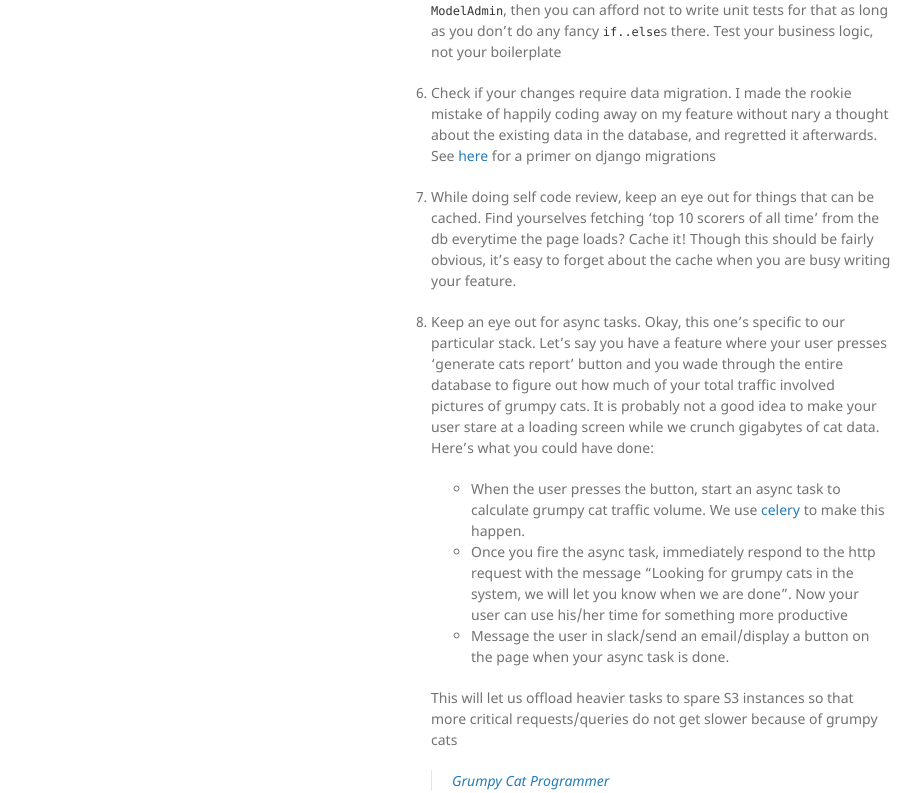
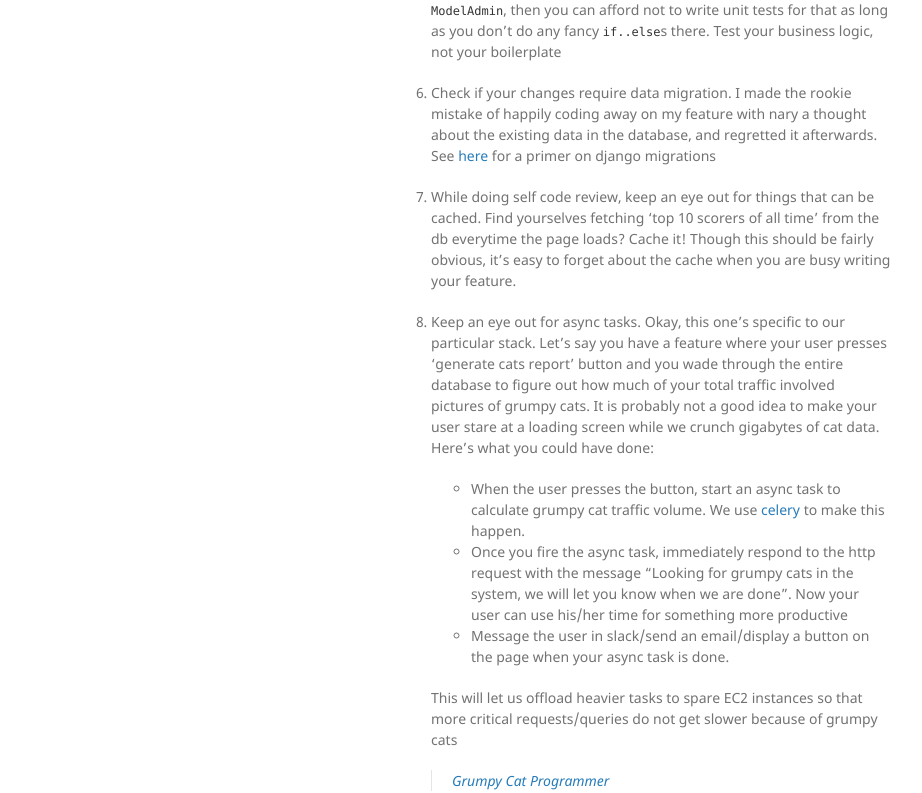
Before and after one commit to kevinmartinjos/lonesword.github.io, a Jekyll site: the page built from _posts/2017-12-10-django-self-code-review-for-dummies.md, in a window 1280 px wide and 1400 px high, scrolled down 1582 px. Shown: the part 177-970 px from the top of the window, without its empty margins (179-1101 px from the left). Built offline with Jekyll 4.4.1, drawn with Linux system fonts in a browser that asks for light colours; a script that is not in the unit is left out; some of the changed text lies outside the part shown.

Commit message:
Fixing typos

```diff
--- a/_posts/2017-12-10-django-self-code-review-for-dummies.md
+++ b/_posts/2017-12-10-django-self-code-review-for-dummies.md
@@ -64,7 +64,7 @@ Read through the code you wrote, and stop and ponder at each line.
 
 5. Speaking of unit tests, how do you decide when to write unit tests and when not to? If it's business logic, it need unit tests. No buts, no maybes, just write the damn tests. If it is say, something in your `ModelAdmin`, then you can afford not to write unit tests for that as long as you don't do any fancy `if..else`s there. Test your business logic, not your boilerplate
 
-6. Check if your changes require data migration. I made the rookie mistake of happily coding away on my feature without nary a thought about the existing data in the database, and regretted it afterwards. See [here](https://realpython.com/blog/python/django-migrations-a-primer/) for a primer on django migrations
+6. Check if your changes require data migration. I made the rookie mistake of happily coding away on my feature with nary a thought about the existing data in the database, and regretted it afterwards. See [here](https://realpython.com/blog/python/django-migrations-a-primer/) for a primer on django migrations
 
 7. While doing self code review, keep an eye out for things that can be cached. Find yourselves fetching 'top 10 scorers of all time' from the db everytime the page loads? Cache it! Though this should be fairly obvious, it's easy to forget about the cache when you are busy writing your feature.
 
@@ -74,7 +74,7 @@ Read through the code you wrote, and stop and ponder at each line.
 	- Once you fire the async task, immediately respond to the http request with the message "Looking for grumpy cats in the system, we will let you know when we are done". Now your user can use his/her time for something more productive
 	- Message the user in slack/send an email/display a button on the page when your async task is done.
 
-	This will let us offload heavier tasks to spare S3 instances so that more critical requests/queries do not get slower because of grumpy cats
+	This will let us offload heavier tasks to spare EC2 instances so that more critical requests/queries do not get slower because of grumpy cats
 
 	<blockquote class="imgur-embed-pub" lang="en" data-id="YOmDuDV"><a href="//imgur.com/YOmDuDV">Grumpy Cat Programmer</a></blockquote><script async src="//s.imgur.com/min/embed.js" charset="utf-8"></script>
 
```
Also changed, not shown: other parts of _posts/2017-12-10-django-self-code-review-for-dummies.md (+2 -2 lines).
